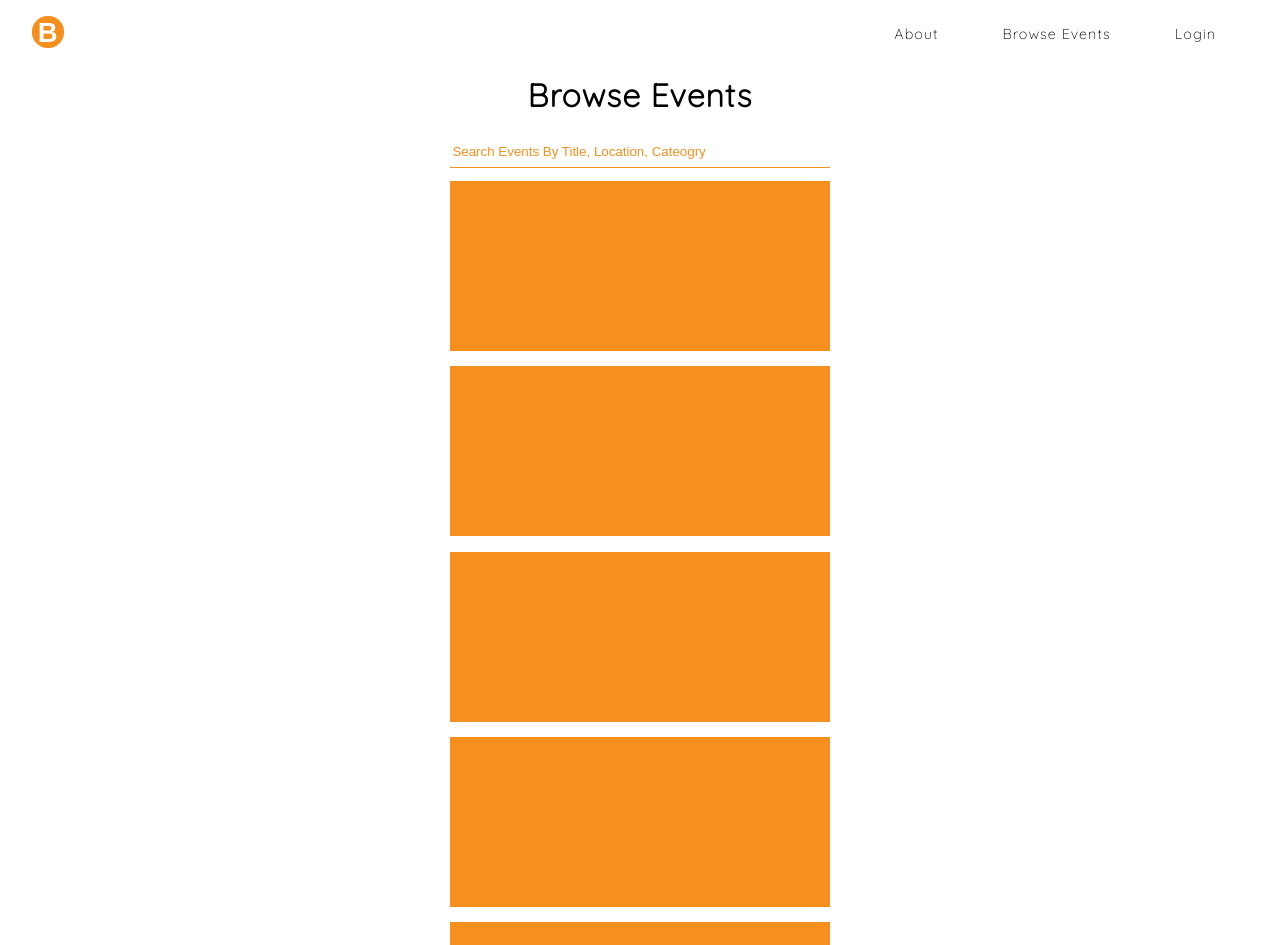
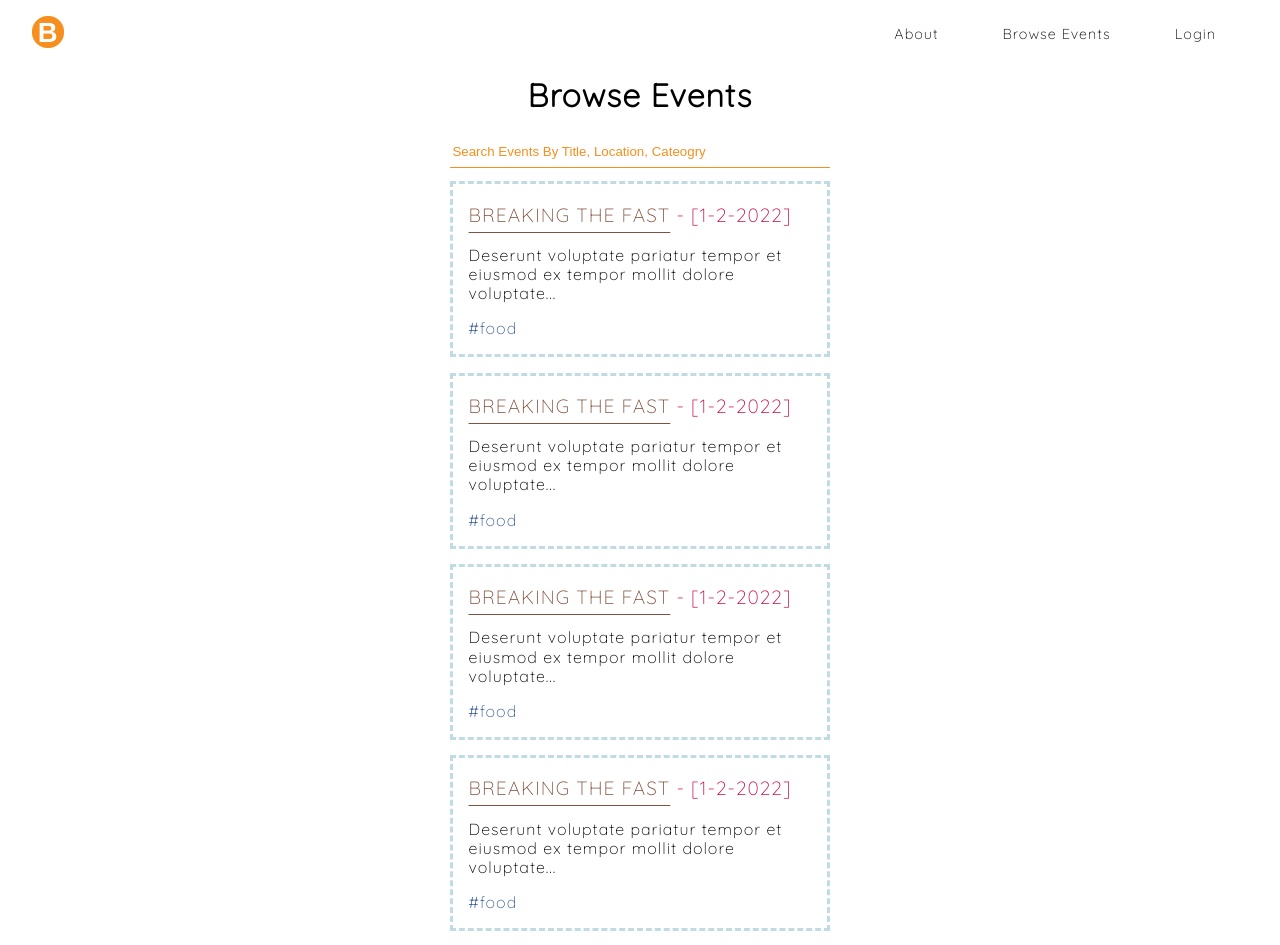
Before and after one commit to dngst/brightevents, a React (Create React App) app: page /events in a window 1280 px wide. Shown: the top 945 px of the page. Built offline with nearby package versions, Linux system fonts and the light colour scheme.

Commit message:
Add event

```diff
--- a/src/components/card/Card.js
+++ b/src/components/card/Card.js
@@ -1,10 +1,37 @@
 import styled from "styled-components";
 
 const Card = styled.div`
-  width: 100%;
-  height: 170px;
-  background-color: #f78f1e;
+  height: 100%;
   margin: 0 0 4%;
+  border: 3px dashed #C1DBE3;
+  text-align: left;
+  padding: 0 4%;
+  p {
+    font-size: 1rem;
+    line-height: 1.2;
+  }
+  .card-title {
+    font-size: 1.2rem;
+    text-transform: uppercase;
+    a {
+      color: #81523F;
+      text-decoration: underline;
+      text-underline-position: under;
+      text-underline-offset: 0.3em;
+    }
+    span {
+      color: #CA1551;
+    }
+    @media (max-width: 480px) {
+      a {
+        text-underline-position: auto;
+        text-underline-offset: auto;
+      }
+      span {
+        display: none;
+      }
+    }
+  }
 `
 
 export default Card;
--- a/src/components/container/EventContainer.js
+++ b/src/components/container/EventContainer.js
@@ -2,15 +2,18 @@ import styled from "styled-components"
 import Container from "./Container";
 
 const EventContainer = styled(Container)`
-  border: 10px outset #f78f1e;
+  border: 10px outset #C1DBE3;
   padding: 2%;
   p {
     text-align: justify;
     word-break: break-all;
   }
   hr {
-    border-color: #f78f1e;
+    border-color: #CA1551;
     width: 8rem;
+  }
+  @media (max-width: 480px) {
+    padding: 4.5%;
   }
 `;
 
--- a/src/pages/viewevents/ViewEvents.js
+++ b/src/pages/viewevents/ViewEvents.js
@@ -1,9 +1,11 @@
 import { Helmet } from "react-helmet";
+import { Link } from "wouter";
 import Container from "components/container/Container";
 import Sticky from "components/container/Sticky";
 import Title from "components/title/Title";
 import Input from "components/input/Input";
 import Card from "components/card/Card";
+import Paragraph from "components/paragraph/Paragraph";
 
 
 const ViewEvents = () => {
@@ -16,11 +18,61 @@ const ViewEvents = () => {
                 <Title>browse events</Title>
                 <Input placeholder="search events by title, location, cateogry" />
             </Sticky>
-            <Card />
-            <Card />
-            <Card />
-            <Card />
-            <Card />
+            <Card>
+                <Paragraph className="card-title">
+                    <Link to="event">breaking the fast</Link>
+                    <span> - [1-2-2022]</span>
+                </Paragraph>
+                <Paragraph>
+                Deserunt voluptate pariatur tempor et eiusmod ex tempor mollit
+                dolore voluptate...
+                </Paragraph>
+                <Paragraph><Link to="#">#food</Link></Paragraph>
+            </Card>
+            <Card>
+                <Paragraph className="card-title">
+                    <Link to="event">breaking the fast</Link>
+                    <span> - [1-2-2022]</span>
+                </Paragraph>
+                <Paragraph>
+                Deserunt voluptate pariatur tempor et eiusmod ex tempor mollit
+                dolore voluptate...
+                </Paragraph>
+                <Paragraph><Link to="#">#food</Link></Paragraph>
+            </Card>
+            <Card>
+                <Paragraph className="card-title">
+                    <Link to="event">breaking the fast</Link>
+                    <span> - [1-2-2022]</span>
+                </Paragraph>
+                <Paragraph>
+                Deserunt voluptate pariatur tempor et eiusmod ex tempor mollit
+                dolore voluptate...
+                </Paragraph>
+                <Paragraph><Link to="#">#food</Link></Paragraph>
+            </Card>
+            <Card>
+                <Paragraph className="card-title">
+                    <Link to="event">breaking the fast</Link>
+                    <span> - [1-2-2022]</span>
+                </Paragraph>
+                <Paragraph>
+                Deserunt voluptate pariatur tempor et eiusmod ex tempor mollit
+                dolore voluptate...
+                </Paragraph>
+                <Paragraph><Link to="#">#food</Link></Paragraph>
+            </Card>
+            <Card>
+                <Paragraph className="card-title">
+                    <Link to="event">breaking the fast</Link>
+                    <span> - [1-2-2022]</span>
+                </Paragraph>
+                <Paragraph>
+                Deserunt voluptate pariatur tempor et eiusmod ex tempor mollit
+                dolore voluptate...
+                </Paragraph>
+                <Paragraph><Link to="#">#food</Link></Paragraph>
+            </Card>
         </Container>
     );
 }
```
